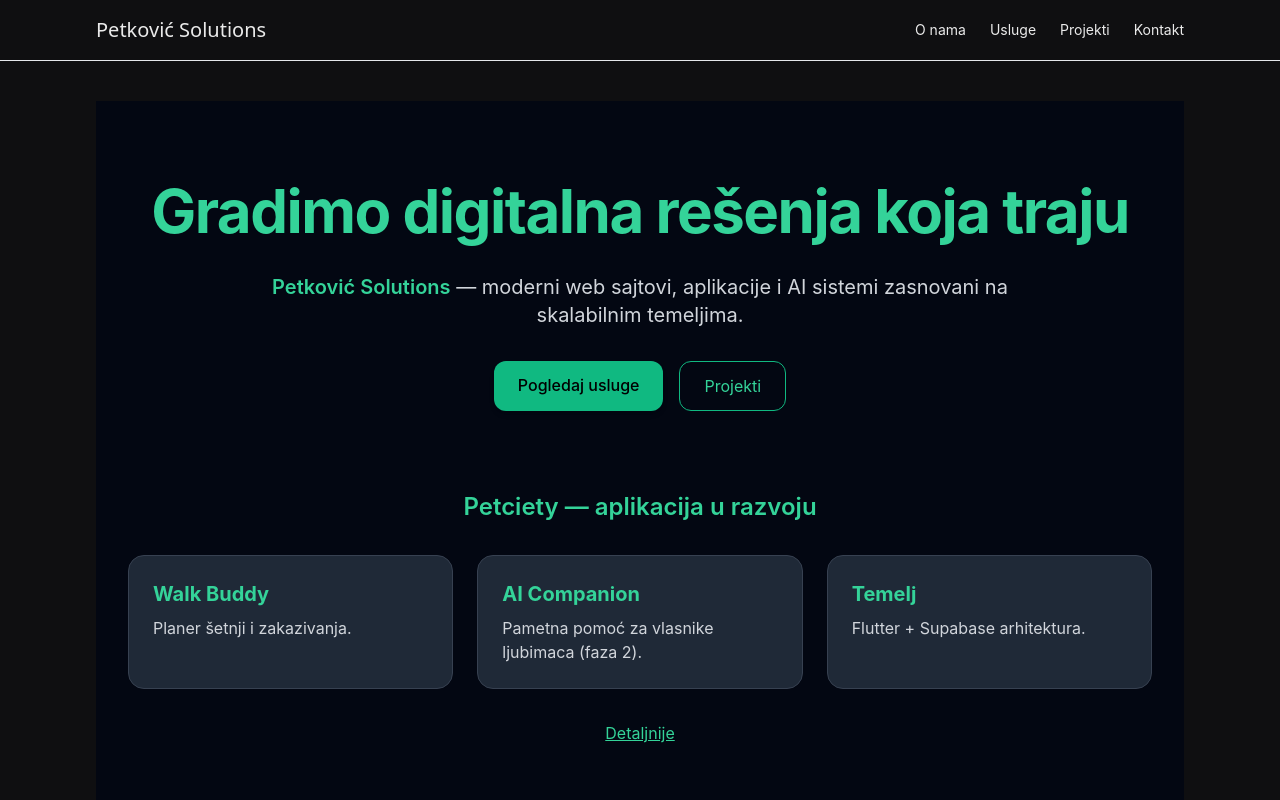
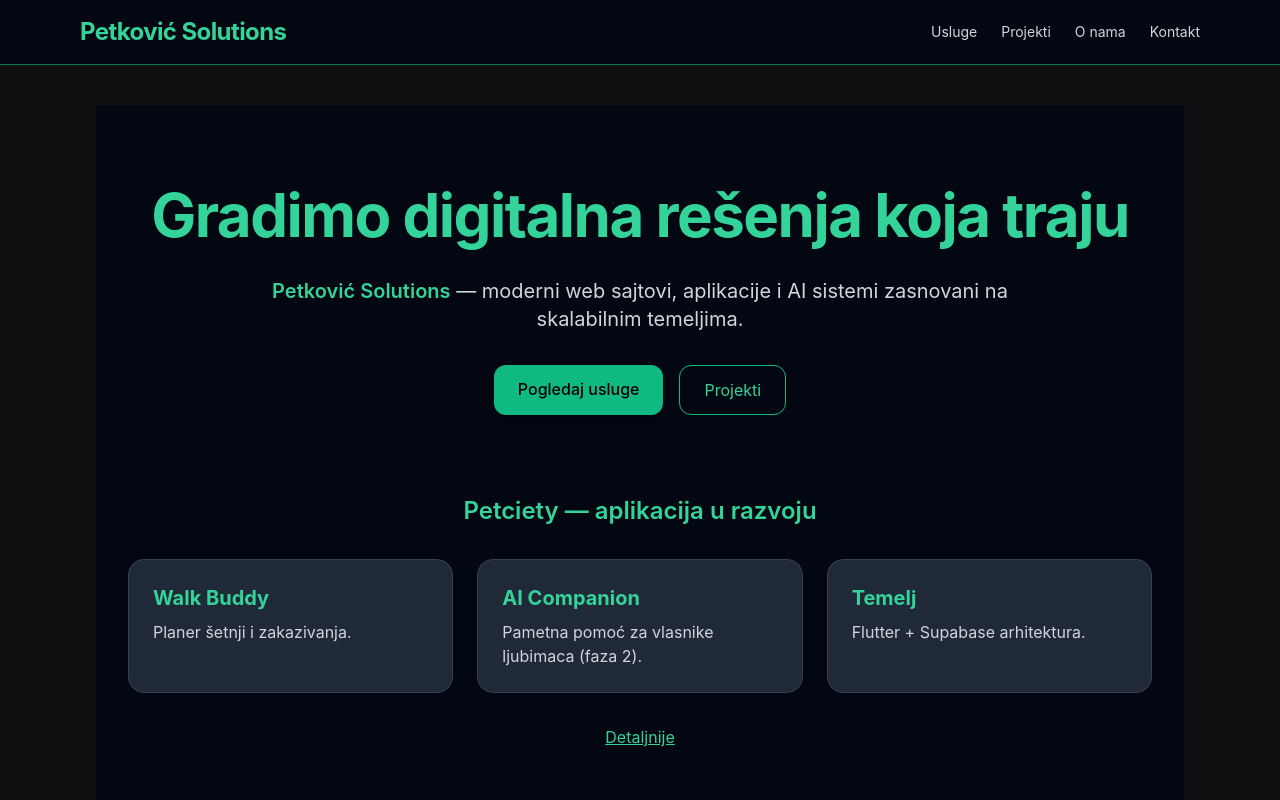
Before and after one commit to brankop87/petkovic-solutions-studio, a Next.js app: page / in a window 1280 px wide. Shown: the top 800 px of the page. Built offline with nearby package versions, Linux system fonts and the light colour scheme.

Commit message:
Update Navbar.tsx

```diff
--- a/components/Navbar.tsx
+++ b/components/Navbar.tsx
@@ -2,16 +2,18 @@ import Link from "next/link";
 
 export default function Navbar() {
   return (
-    <header className="border-b border-border/70">
-      <div className="container py-4 flex items-center justify-between">
-        <Link href="/" className="font-heading text-xl">Petković Solutions</Link>
-        <nav className="flex gap-6 text-sm">
-          <Link href="/o-nama" className="hover:text-accent">O nama</Link>
-          <Link href="/usluge" className="hover:text-accent">Usluge</Link>
-          <Link href="/projekti" className="hover:text-accent">Projekti</Link>
-          <Link href="/kontakt" className="hover:text-accent">Kontakt</Link>
-        </nav>
+    <nav className="w-full bg-gray-950 border-b border-emerald-700">
+      <div className="max-w-6xl mx-auto flex items-center justify-between p-4">
+        <Link href="/" className="text-emerald-400 text-2xl font-bold tracking-tight">
+          Petković Solutions
+        </Link>
+        <div className="flex gap-6 text-gray-300 text-sm">
+          <Link href="/usluge" className="hover:text-emerald-400 transition">Usluge</Link>
+          <Link href="/projekti" className="hover:text-emerald-400 transition">Projekti</Link>
+          <Link href="/o-nama" className="hover:text-emerald-400 transition">O nama</Link>
+          <Link href="/kontakt" className="hover:text-emerald-400 transition">Kontakt</Link>
+        </div>
       </div>
-    </header>
+    </nav>
   );
 }
```
